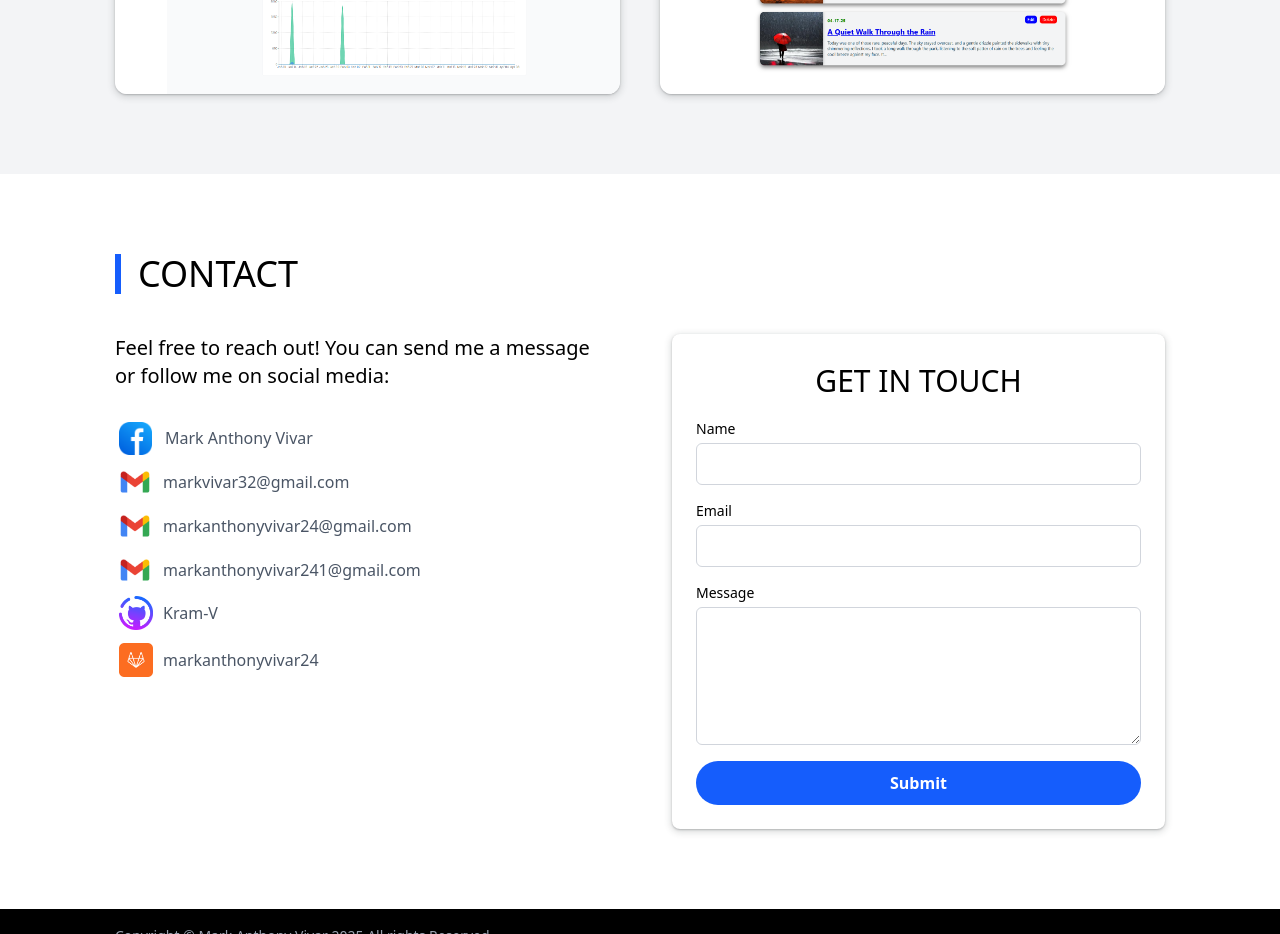
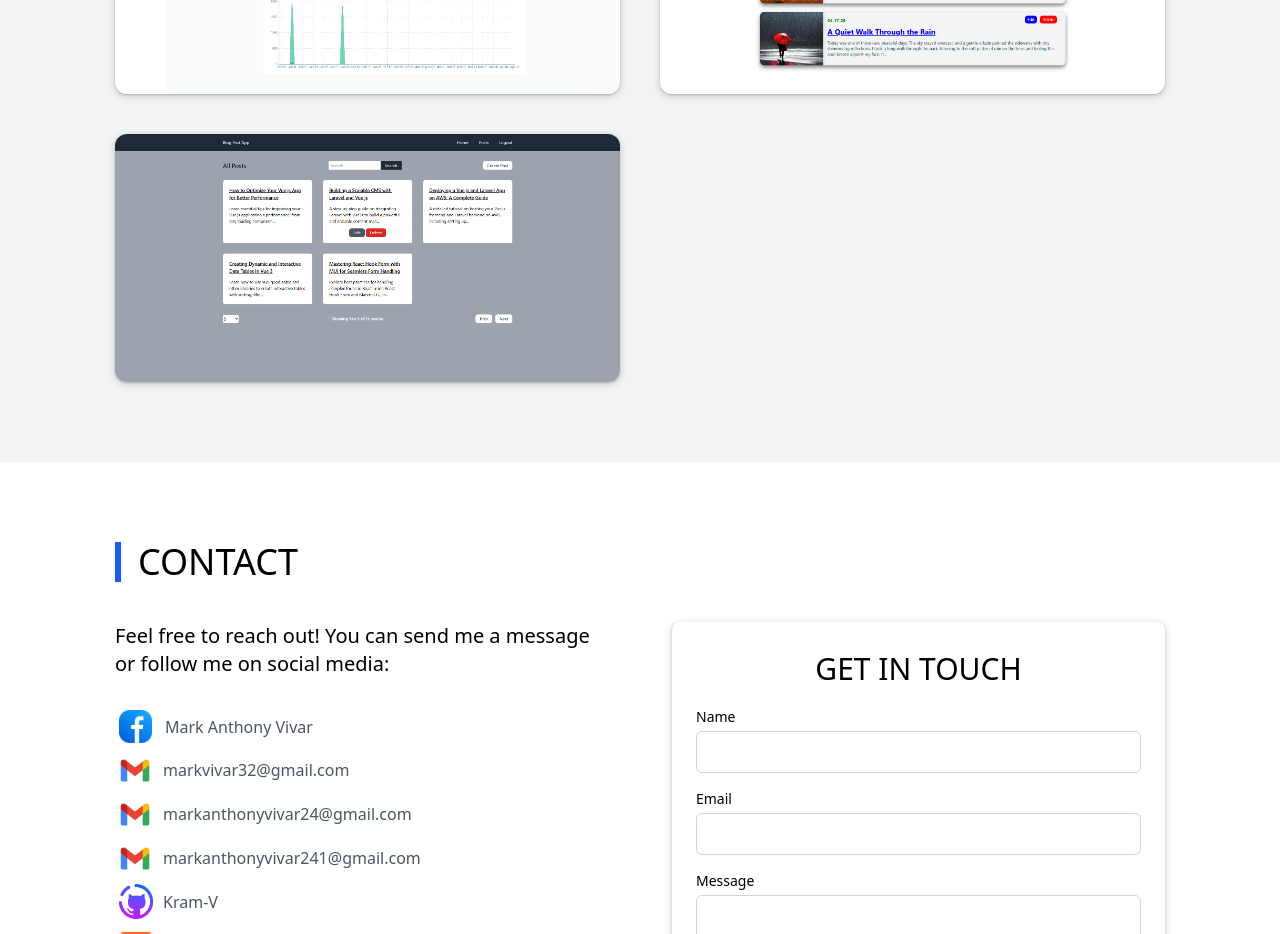
Before and after one commit to Kram-V/my-portfolio, a Next.js app: page / in a window 1280 px wide. Shown: the part 5780-6714 px from the top of the page. Built offline with nearby package versions, Linux system fonts and the light colour scheme.

Commit message:
added blog post link and source code

```diff
--- a/data/my-projects.ts
+++ b/data/my-projects.ts
@@ -81,4 +81,15 @@ export const projects: Project[] = [
     srcCodeLink: "https://github.com/Kram-V/diary-app",
     techStacks: ["Native PHP", "Javascript", "MySQL"],
   },
+  {
+    image: { src: "/projects/blog-post.png", alt: "Blog Post" },
+    demoLiveLink: "https://blog-post.infinityfreeapp.com/",
+    srcCodeLink: "https://github.com/Kram-V/blog-post-oop",
+    techStacks: [
+      "Native PHP",
+      "SQLite",
+      "Tailwind CSS",
+      "OOP (Laravel Like Structure)",
+    ],
+  },
 ];
```
Also changed, not shown: public/projects/blog-post.png (added).
